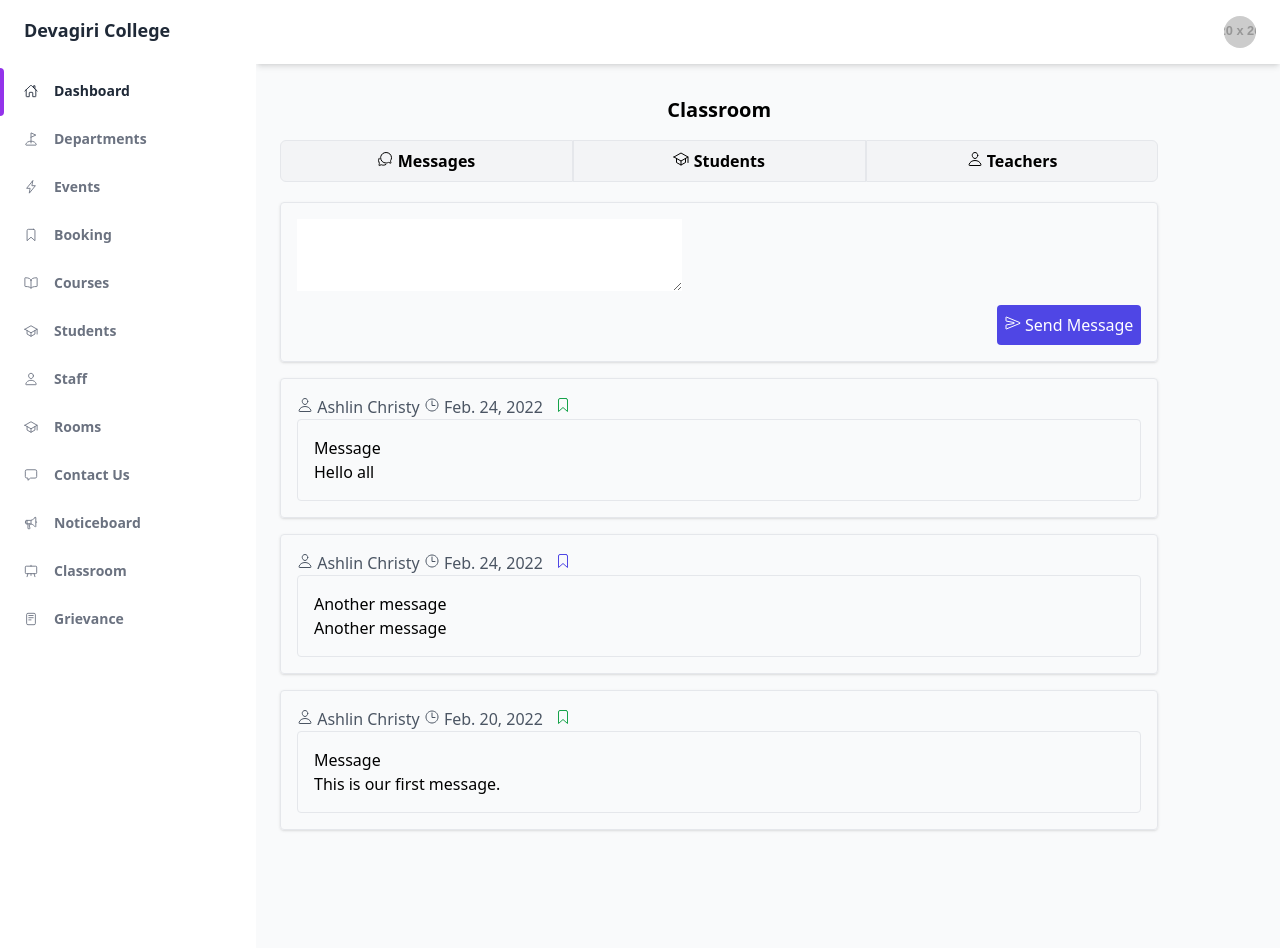
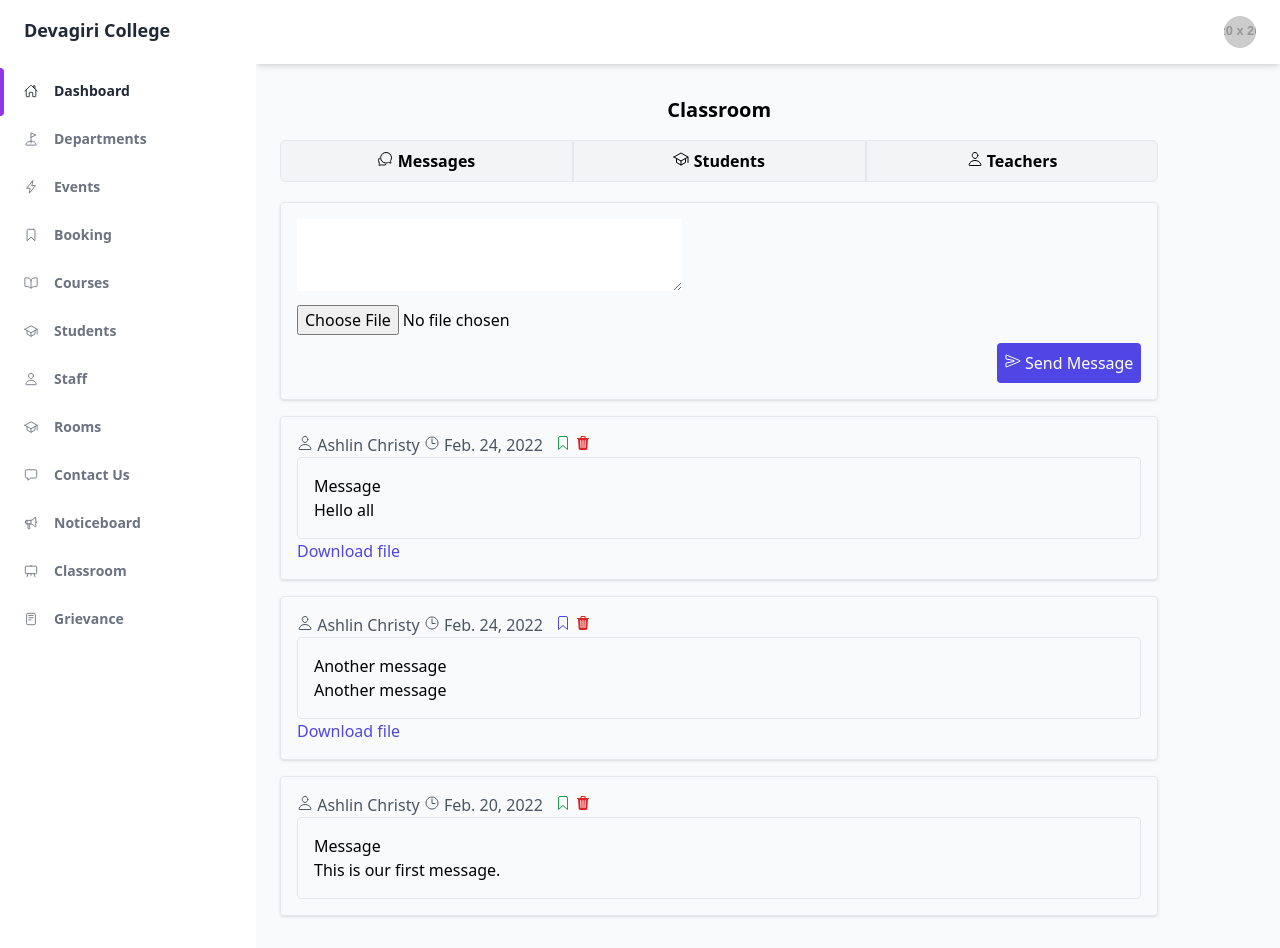
Before and after one commit to mishelshaji/devgree, a Django app: page /classroom/1 in a window 1280 px wide. Run offline with Django 3.2, Linux system fonts and the light colour scheme; a user stored in the database is signed in; data comes from the database, SQL or seed files in the repository; both versions use the stored data as it was after the commit; grey boxes labelled with a size stand in for pictures from a placeholder-image service; parts of the project's set-up code (start-up, migrations or seed data) failed here and were passed over; some libraries are stand-ins or nearby versions.

Commit message:
File upload for classroom

```diff
--- a/devgree/administrator/forms.py
+++ b/devgree/administrator/forms.py
@@ -107,7 +107,7 @@ class ClassRoomTeacherAddForm(ModelForm):
 class ClassroomMessageForm(ModelForm):
     class Meta:
         model = ClassroomMessage
-        fields = ['message']
+        fields = ['message', 'file']
         widgets = {
             'message': forms.Textarea(attrs={'rows': 3}),
         }
--- a/devgree/administrator/models.py
+++ b/devgree/administrator/models.py
@@ -195,6 +195,7 @@ class ClassroomMessage(models.Model):
     is_pinned = models.BooleanField(default=False)
     created_on = models.DateField(auto_now_add=True)
     updated_on = models.DateField(auto_now=True)
+    file = models.FileField(upload_to='classroom_files', blank=True, null=True)
 
 class Noticeboard(models.Model):
     id = models.AutoField(primary_key=True)
--- a/devgree/classroom/templates/classroom/home.html
+++ b/devgree/classroom/templates/classroom/home.html
@@ -6,10 +6,13 @@
     <h1 class="text-center py-4 font-bold text-xl">Classroom</h1>
     {% include 'classroom/shared/navbar.html' %}
     <div class="rounded border background-gray-100 shadow p-4 mt-5">
-        <form method="post">
+        <form method="post" enctype="multipart/form-data">
             {{ form.message }}
             <div class="text-red-600">
                 {{ form.message.errors.as_ul }}
+            </div>
+            <div class="mt-2">
+                {{ form.file }}
             </div>
             <div class="flex mt-2">
                 {% csrf_token %}
@@ -39,14 +42,17 @@
                     {% if user.staff %}
                     <span class="ml-2">
                         {% if message.is_pinned %}
-                        <a href="" class="text-green-600">
+                        <a href="{% url 'classroom_message_pin' id=message.id %}" class="text-green-600">
                             <ion-icon name="bookmark-outline"></ion-icon>
                         </a>
                         {% else %}
-                        <a href="" class="text-indigo-600">
+                        <a href="{% url 'classroom_message_pin' id=message.id %}" class="text-indigo-600">
                             <ion-icon name="bookmark-outline"></ion-icon>
                         </a>
                         {% endif %}
+                        <a href="{% url 'classroom_message_delete' id=message.id %}" class="text-red-600" onclick="return confirm('Do you want to delete this message?');">
+                            <ion-icon name="trash"></ion-icon>
+                        </a>
                     </span>
                     {% endif %}
 
@@ -58,6 +64,11 @@
                 {{ message.message }}
             </div>
         {% endautoescape %}
+
+        {% if message.file %}
+            <a href="{{ message.file.url }}" class="text-indigo-600" download>Download file</a>
+        {% endif %}
+
     </div>
     {% endfor %}
 
--- a/devgree/classroom/urls.py
+++ b/devgree/classroom/urls.py
@@ -6,4 +6,6 @@ urlpatterns = [
     path('<id>/students/', students, name='classroom_students'),
     path('<id>/teachers/', teachers, name='classroom_teachers'),
     path('join/', join_classroom, name='classroom_join'),
+    path('<id>/delete/', delete_message, name='classroom_message_delete'),
+    path('<id>/pin/', pin_messages, name='classroom_message_pin'),
 ]
--- a/devgree/classroom/views.py
+++ b/devgree/classroom/views.py
@@ -18,7 +18,7 @@ def home(request, id):
         context['form'] = ClassroomMessageForm()
         return render(request, 'classroom/home.html', context)
     elif request.method == "POST":
-        form = ClassroomMessageForm(request.POST)
+        form = ClassroomMessageForm(request.POST, files=request.FILES)
         if form.is_valid():
             message = form.save(commit=False)
             message.user = request.user
@@ -29,6 +29,15 @@ def home(request, id):
         else:
             context['form'] = form
             return render(request, 'classroom/home.html', context)
+
+def delete_message(request, id):
+    message = get_object_or_404(ClassroomMessage, id=id)
+    if message.user == request.user or request.user.is_staff:
+        message.delete()
+        messages.success(request, 'Message deleted successfully.')
+        return redirect('classroom_home', id=message.classroom_id)
+    else:
+        return HttpResponseForbidden()
 
 def students(request, id):
     classroom = get_object_or_404(ClassRoom, id=id)
```
Also changed, not shown: devgree/administrator/migrations/0025_classroommessage_file.py (added), devgree/db.sqlite3, devgree/media/classroom_images/code_.jpg (deleted), devgree/media/room_images/code_.jpg (deleted), devgree/media/student_images/logo.jpeg (deleted), 1 other file.
